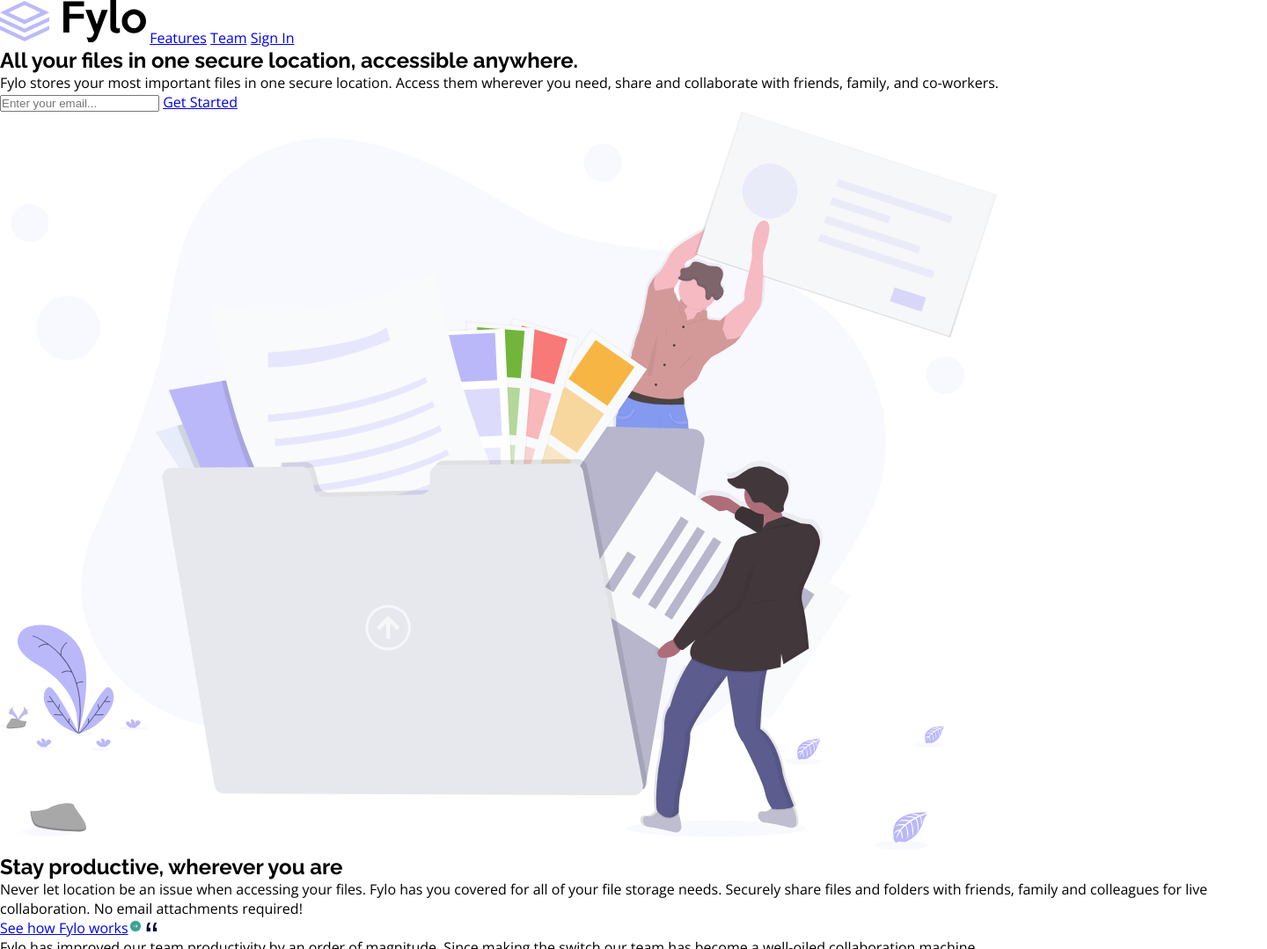
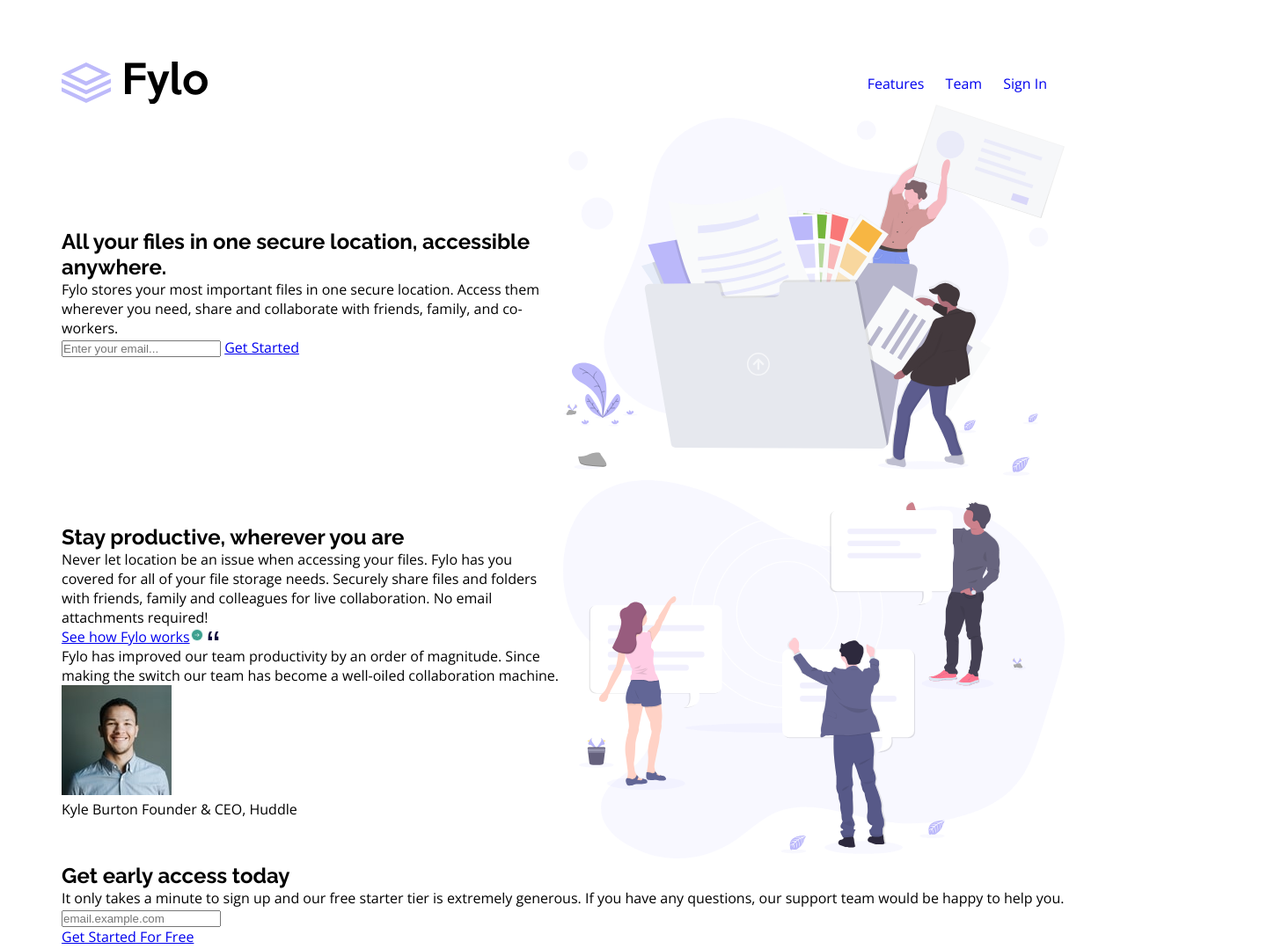
Before and after one commit to brc5450/Fylo_Landing_Page, a plain HTML site: page index.html in a window 1280 px wide. Shown: the top 1079 px of the page at 88% size, 1440 px wide, since content can reach past the window. Drawn offline with nearby package versions, Linux system fonts and the light colour scheme.

Commit message:
updated html and css

```diff
--- a/css/styles.css
+++ b/css/styles.css
@@ -16,9 +16,8 @@
 }
 
 body {
-  font-family: 'Open Sans', sans-serif;
+  font-family: "Open Sans", sans-serif;
   font-weight: 400;
-  width: 1440px;
   margin: 0 auto;
   display: grid;
   grid-template-columns: 1fr;
@@ -37,10 +36,58 @@ h3,
 h4,
 h5,
 h6 {
-  font-family: 'Raleway', sans-serif;
+  font-family: "Raleway", sans-serif;
   font-size: 700, 400;
 }
 
+.wrapper {
+  max-width: 1440px;
+  margin: 0 auto;
+  padding: 70px;
+}
+
+/* Header */
+
+header {
+  display: grid;
+  grid-template-columns: 1fr 1fr;
+}
+
+header a {
+  text-decoration: none;
+  margin-right: 20px;
+}
+
+header nav {
+  align-self: center;
+  justify-self: end;
+}
+
+.section1 {
+  display: grid;
+  grid-template-columns: 1fr 1fr;
+}
+
+.section1-text {
+  align-self: center;
+}
+
+.section1-image > img {
+  width: 100%;
+}
+
+.section2 {
+  display: grid;
+  grid-template-columns: 1fr 1fr;
+}
+
+.section2-text {
+  align-self: center;
+}
+
+.section2-image > img {
+  width: 100%;
+}
 
 footer {
   display: grid;
--- a/index.html
+++ b/index.html
@@ -20,19 +20,23 @@
     <script src="https://kit.fontawesome.com/3e3e4dd88c.js"></script>
   </head>
   <body>
+    <div class="wrapper">
       <header>
         <img src="/images/logo.svg" alt="logo" />
+        <nav>
           <a href="#">Features</a>
           <a href="#">Team</a>
           <a href="#">Sign In</a>
+        </nav>
       </header>
       <section>
+        <div class="section1">
           <div class="section1-text">
             <h1>All your files in one secure location, accessible anywhere.</h1>
             <p>
-          Fylo stores your most important files in one secure location. Access
-          them wherever you need, share and collaborate with friends, family,
-          and co-workers.
+              Fylo stores your most important files in one secure location.
+              Access them wherever you need, share and collaborate with friends,
+              family, and co-workers.
             </p>
             <form action="Post">
               <input type="email" placeholder="Enter your email..." />
@@ -42,23 +46,27 @@
           <div class="section1-image">
             <img src="/images/illustration-1.svg" alt="" />
           </div>
+        </div>
       </section>
+
+
       <section>
+        <div class="section2">
         <div class="section2-text">
           <h1>Stay productive, wherever you are</h1>
           <p>
-          Never let location be an issue when accessing your files. Fylo has you
-          covered for all of your file storage needs. Securely share files and
-          folders with friends, family and colleagues for live collaboration. No
-          email attachments required!
+            Never let location be an issue when accessing your files. Fylo has
+            you covered for all of your file storage needs. Securely share files
+            and folders with friends, family and colleagues for live
+            collaboration. No email attachments required!
           </p>
           <a href="#">See how Fylo works</a
           ><img src="/images/icon-arrow.svg" alt="arrow" />
           <img src="/images/icon-quotes.svg" alt="quotes" />
           <p>
             Fylo has improved our team productivity by an order of magnitude.
-          Since making the switch our team has become a well-oiled collaboration
-          machine.
+            Since making the switch our team has become a well-oiled
+            collaboration machine.
           </p>
           <img src="/images/avatar-testimonial.jpg" alt="avatar" />
           <p>Kyle Burton Founder & CEO, Huddle</p>
@@ -67,13 +75,16 @@
           <img src="/images/illustration-2.svg" alt="" />
         </div>
       </section>
+
+
+
       <section>
         <div class="section3-text">
           <h2>Get early access today</h2>
           <p>
             It only takes a minute to sign up and our free starter tier is
-          extremely generous. If you have any questions, our support team would
-          be happy to help you.
+            extremely generous. If you have any questions, our support team
+            would be happy to help you.
           </p>
         </div>
         <div class="section3-form">
@@ -83,6 +94,7 @@
           <a href="#">Get Started For Free</a>
         </div>
       </section>
+    </div>
     <footer>
       <img src="/images/logo.svg" alt="footer-logo" />
       <img src="/images/icon-phone.svg" alt="phone" />
```
Lines whose indentation alone changed are shown as unchanged.
